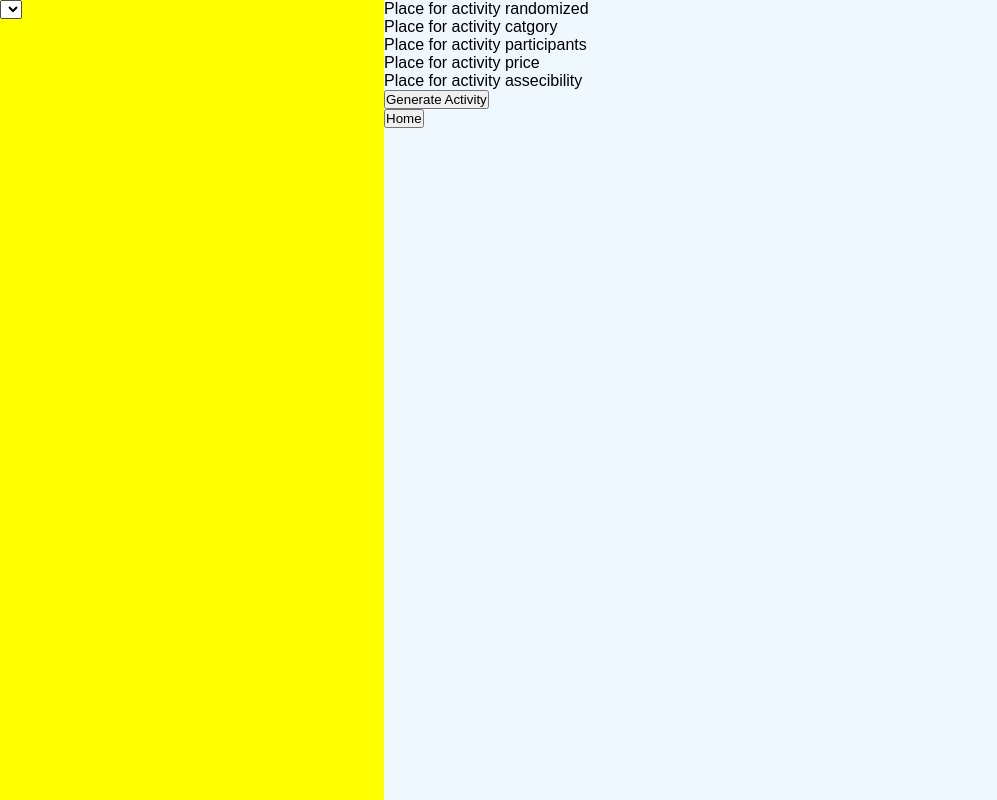
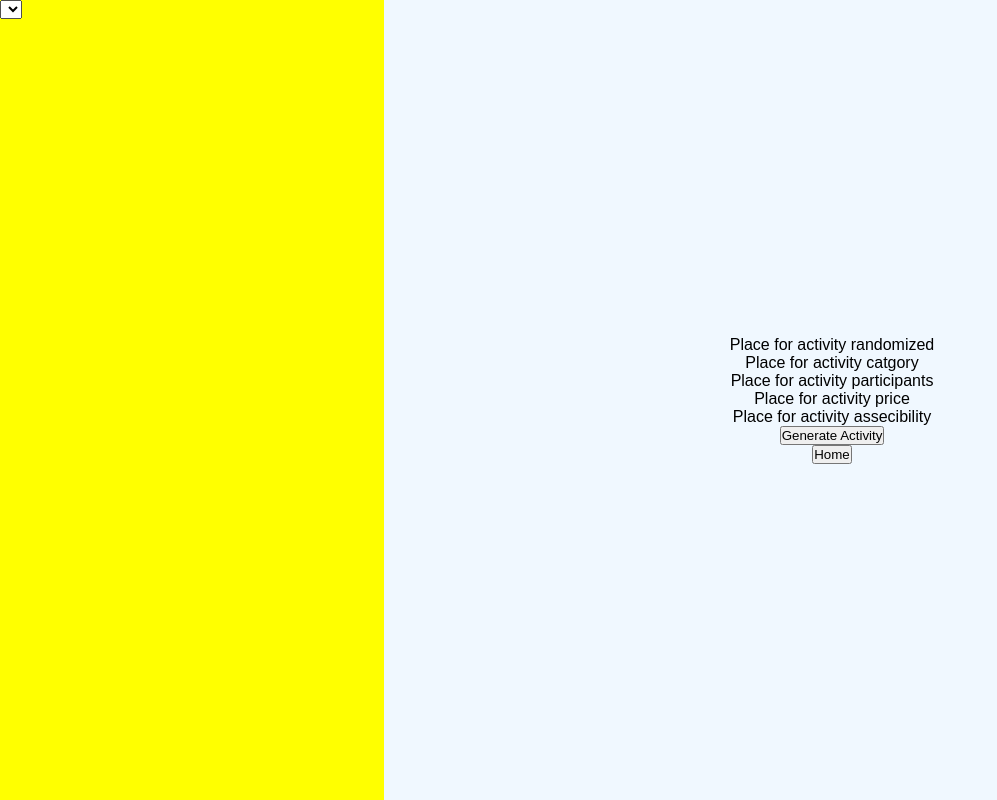
Before and after one commit to Fakhatova/RAG-TIME, a React (Create React App) app: page /1 in a window 1280 px wide. Shown: the whole page, without its empty margins (0-997 px from the left). Built offline with nearby package versions, Linux system fonts and the light colour scheme.

Commit message:
Add flexbox for activity container

```diff
--- a/src/Components/Activity/Activity.css
+++ b/src/Components/Activity/Activity.css
@@ -10,6 +10,11 @@
 }
 
 .activity-container {
+    display: flex;
+    flex-direction: column;
+    align-content: center;
+    align-items: center;
+    justify-content: center;
     background: aliceblue;
     width: 70vw;
 }
```
